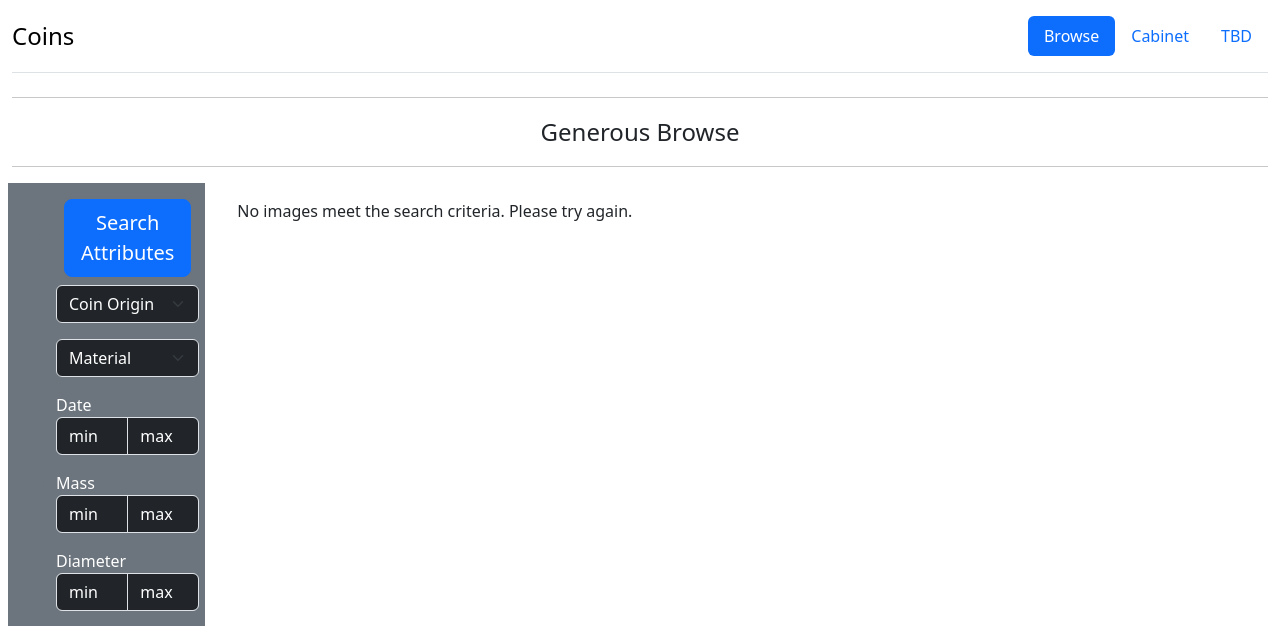
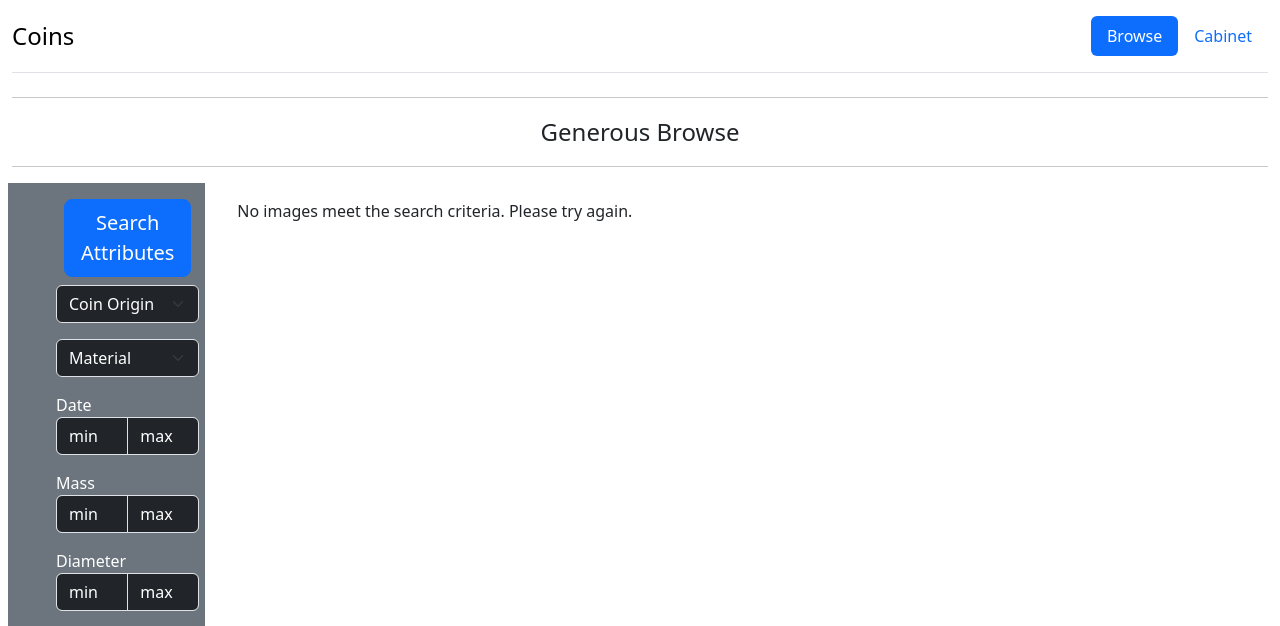
Before and after one commit to Soskh2/Digital-Humanities-Coins, a Django app: template mysite/coins/templates/coins/index.html in a window 1280 px wide. Shown: the top 626 px of the page. Run offline with Django 4.2, Linux system fonts and the light colour scheme; the template is opened without the code that fills it, so the values that code supplies are empty.

Commit message:
Remove unused tbd button

```diff
--- a/mysite/coins/templates/coins/coin_data.html
+++ b/mysite/coins/templates/coins/coin_data.html
@@ -30,7 +30,6 @@
         <ul class="nav nav-pills">
             <li class="nav-item"><a href="/" class="nav-link">Browse</a></li>
             <li class="nav-item"><a href="#" class="nav-link">Cabinet</a></li>
-            <li class="nav-item"><a href="#" class="nav-link">TBD</a></li>
         </ul>
         </header>
 
--- a/mysite/coins/templates/coins/index.html
+++ b/mysite/coins/templates/coins/index.html
@@ -29,7 +29,6 @@
       <ul class="nav nav-pills">
         <li class="nav-item"><a href="#" class="nav-link active" aria-current="page">Browse</a></li>
         <li class="nav-item"><a href="#" class="nav-link">Cabinet</a></li>
-        <li class="nav-item"><a href="#" class="nav-link">TBD</a></li>
       </ul>
     </header>
 
```
